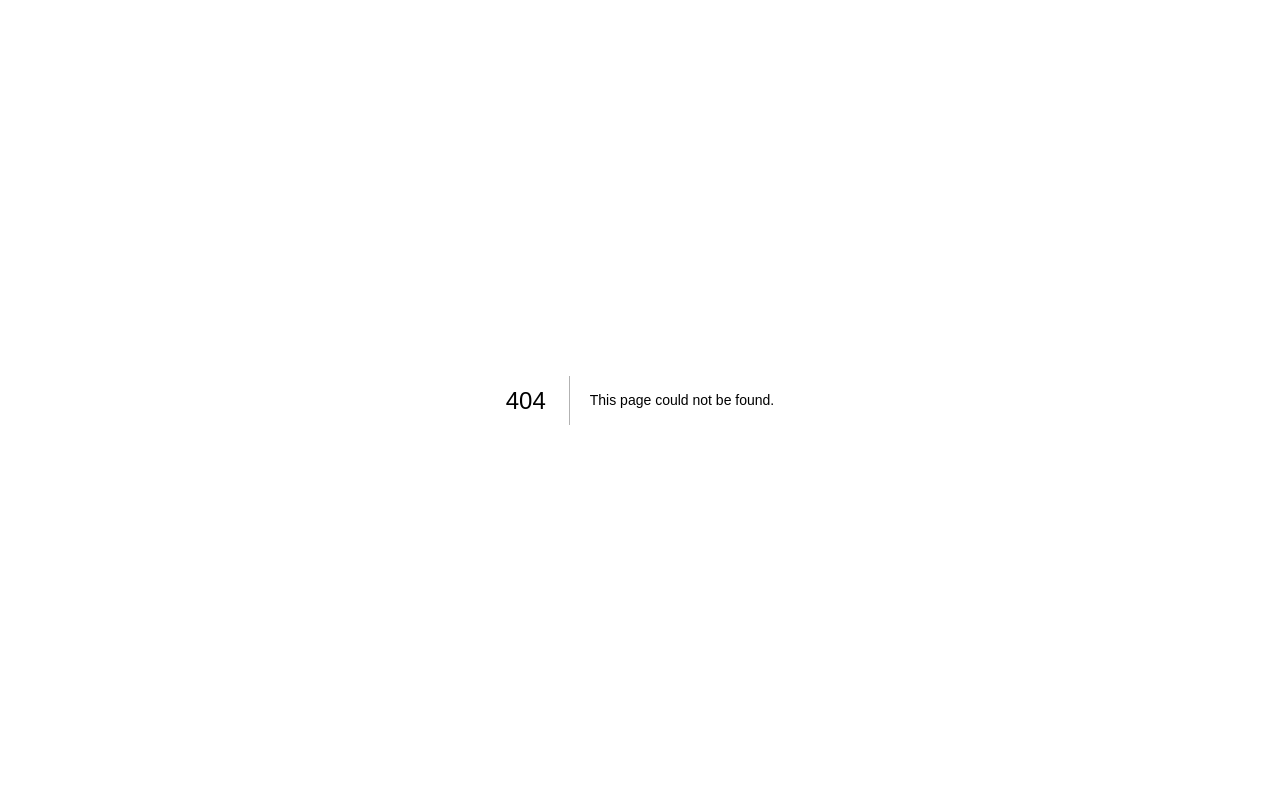
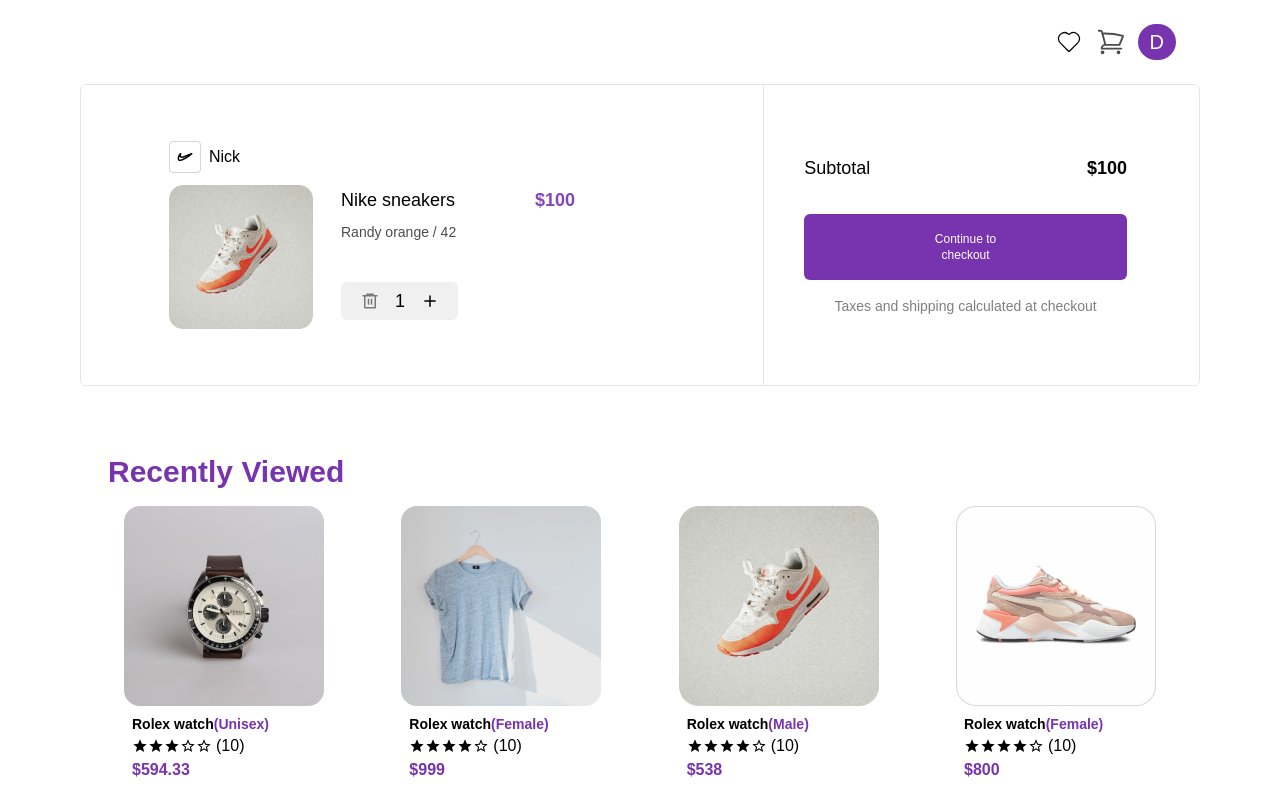
Before and after one commit to SandyAbasman/picknbuy, a Next.js app: page /cart in a window 1280 px wide. Before the commit this address had no page. Shown: the top 800 px of the page. Built offline with nearby package versions, Linux system fonts and the light colour scheme.

Commit message:
added cart page

```diff
--- /dev/null
+++ b/src/components/Cart.js
@@ -0,0 +1,56 @@
+import { RiDeleteBin6Line } from "react-icons/ri";
+import { IoMdAdd } from "react-icons/io";
+
+function Cart() {
+  return (
+    <div className="border-[0.2px] border-black/10 rounded-md justify-between items-center px-8  md:flex md:flex-row ">
+      <div className=" md:border-r  md:border-black/10 md:w-[65%] p-8 w-full ">
+        <div className="p-6">
+          <div className=" flex flex-row  pb-3 gap-2  items-center">
+            <img src=".\Nick_logo.png" />
+            <span>Nick</span>
+          </div>
+          <div className="flex flex-row  justify-start gap-7 items-center  ">
+            <img className="w-36 h-36" src="./product_view_single_image.png" />
+            <div className="  ">
+              <div className=" flex flex-row justify-between items-center text-lg font-medium  gap-20">
+                <h4>Nike sneakers</h4>
+                <span className="text-purple/90 font-bold"> $100</span>
+              </div>
+              <p className="text-black/70 font-light text-sm pt-2">
+                Randy orange / 42
+              </p>
+              <div className="bg-gray/10 flex flex-row  rounded-md px-3 w-1/2  mb-2 mt-10 py-[0.3rem]">
+                <p className="flex flex-row px-2 gap-4 justify-between items-center font-medium text-lg">
+                  <span className="font-thin text-black/50 cursor-pointer ">
+                    <RiDeleteBin6Line />
+                  </span>
+                  <span>1</span>
+                  <span className="cursor-pointer">
+                    <IoMdAdd />
+                  </span>
+                </p>
+              </div>
+            </div>
+          </div>
+        </div>
+      </div>
+      <div className=" md:w-[40%] w-full  p-10">
+        <div className=" flex flex-row justify-between items-center  text-lg   gap-20">
+          <h4>Subtotal</h4>
+          <span className="font-bold"> $100</span>
+        </div>
+        <div className="flex flex-col pt-8  gap-4 justify-start items-center ">
+          <button className="bg-purple w-full md:px-28 py-4  hover:bg-purple/70 hover:text-white/80  mb-4  text-xs md:text-md text-white font-extralight rounded-md hover border-purple/60 border-solid border-[1px]">
+            Continue to checkout
+          </button>
+        </div>
+        <p className="text-sm text-center text-black/50">
+          Taxes and shipping calculated at checkout
+        </p>
+      </div>
+    </div>
+  );
+}
+
+export default Cart;
--- a/src/components/Footer.js
+++ b/src/components/Footer.js
@@ -14,7 +14,7 @@
         </div>
       </div>
 
-      <div className="flex sm:mt-10 flex-row flex-wrap  gap-10   md:justify-evenly md:items-start">
+      <div className="flex mt-6 md:mt-0 flex-row flex-wrap  gap-10   md:justify-evenly md:items-start">
         <ul>
           <li className="font-bold">Information</li>
           <li className="text-gray font-normal">Shop Pay</li>
--- a/src/components/Header.js
+++ b/src/components/Header.js
@@ -6,13 +6,13 @@
     <div className="flex flex-row justify-end items-center w-full h-auto">
       {children}
       <div className=" w-1/5  flex flex-row  p-6 justify-end items-center gap-3">
-        <span className="text-3xl cursor-pointer">
+        <span className="text-3xl cursor-pointer hover:opacity-10">
           <CiHeart />
         </span>
-        <span className="text-3xl font-thin text-black/70 cursor-pointer">
+        <span className="text-3xl font-thin text-black/70 hover:opacity-10 cursor-pointer">
           <HiOutlineShoppingCart />
         </span>
-        <div className="rounded-full py-1 font-light px-3 text-xl text-center text-white bg-purple ">
+        <div className="rounded-full py-1 font-light px-3 text-xl text-center hover:opacity-10 cursor-pointer text-white bg-purple ">
           D
         </div>
       </div>
--- a/src/components/Hero.js
+++ b/src/components/Hero.js
@@ -3,7 +3,7 @@
 function Hero() {
   return (
     <div className="  md:flex mt-[6rem] md:mt-0 flex-col w-full h-[23rem] justify-center relative  items-center    bg-[url('/hero_bg.png')]">
-      <div className=" md:w-2/5   h-auto md:relative absolute -top-[6rem]  bg-gray/[0.3] p-3 rounded-2xl ">
+      <div className=" md:w-2/5 w-[100%] mx-1  h-auto md:relative absolute -top-[6rem]  bg-gray/[0.3] p-3 rounded-2xl ">
         <input
           type="text"
           placeholder="Sneakers"
--- a/src/components/Item.js
+++ b/src/components/Item.js
@@ -3,8 +3,11 @@
 
 function Item({ item }) {
   return (
-    <a href="/productView" className=" w-36 mb-4 block md:w-auto ">
-      <img className="mb-2 " src={item.productImg} alt={item.productName} />
+    <a
+      href="/productView"
+      className=" w-36 mb-4 block md:w-auto"
+    >
+      <img className="mb-2  hover:opacity-50 " src={item.productImg} alt={item.productName} />
       <div className="md:pl-2">
         <h3 className="text-sm text-text-color/60 font-bold">
           {item.productName}
--- a/src/components/ProductListing.js
+++ b/src/components/ProductListing.js
@@ -5,7 +5,7 @@
   return (
     <div className="mt-10  md:p-7">
       {children}
-      <div className=" w-full h-auto flex md:p-4 p-3  justify-between items-center  flex-wrap gap-1 md:gap-8">
+      <div className=" w-full h-auto flex md:p-4 p-3 gap-1 px-1  justify-between items-center  flex-wrap  md:gap-8">
         {data.map((item, index) =>
           itemNum > index ? <Item item={item} key={index} /> : null
         )}
--- /dev/null
+++ b/src/pages/cart.js
@@ -0,0 +1,23 @@
+import Cart from "@/components/Cart";
+import Footer from "@/components/Footer";
+import Header from "@/components/Header";
+import ProductListing from "@/components/ProductListing";
+
+function cart() {
+  return (
+    <div className="md:px-20  w-screen">
+      <Header />
+      <Cart />
+      <ProductListing itemNum={6}>
+        <div className="px-20 md:px-0 ">
+          <h2 className="text-purple font-bold  text-xl md:text-3xl">
+            Recently Viewed
+          </h2>
+        </div>
+      </ProductListing>
+      <Footer />
+    </div>
+  );
+}
+
+export default cart;
```
